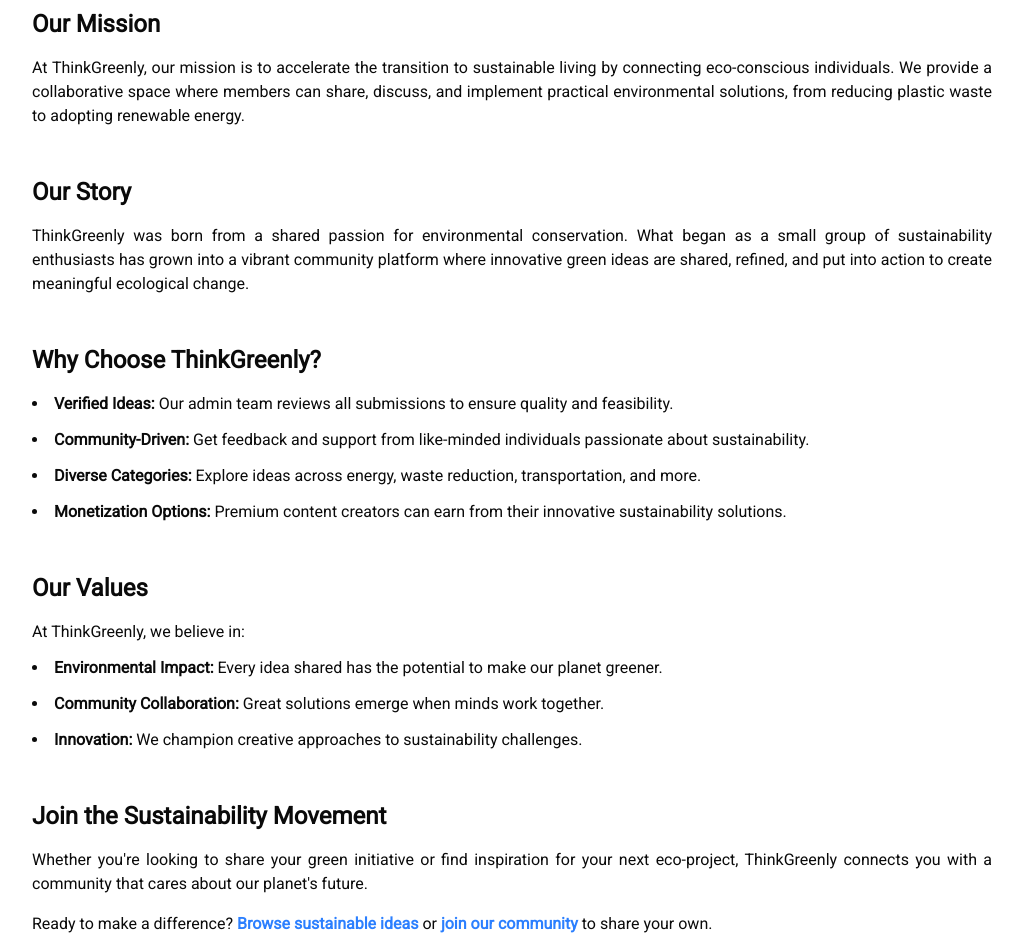
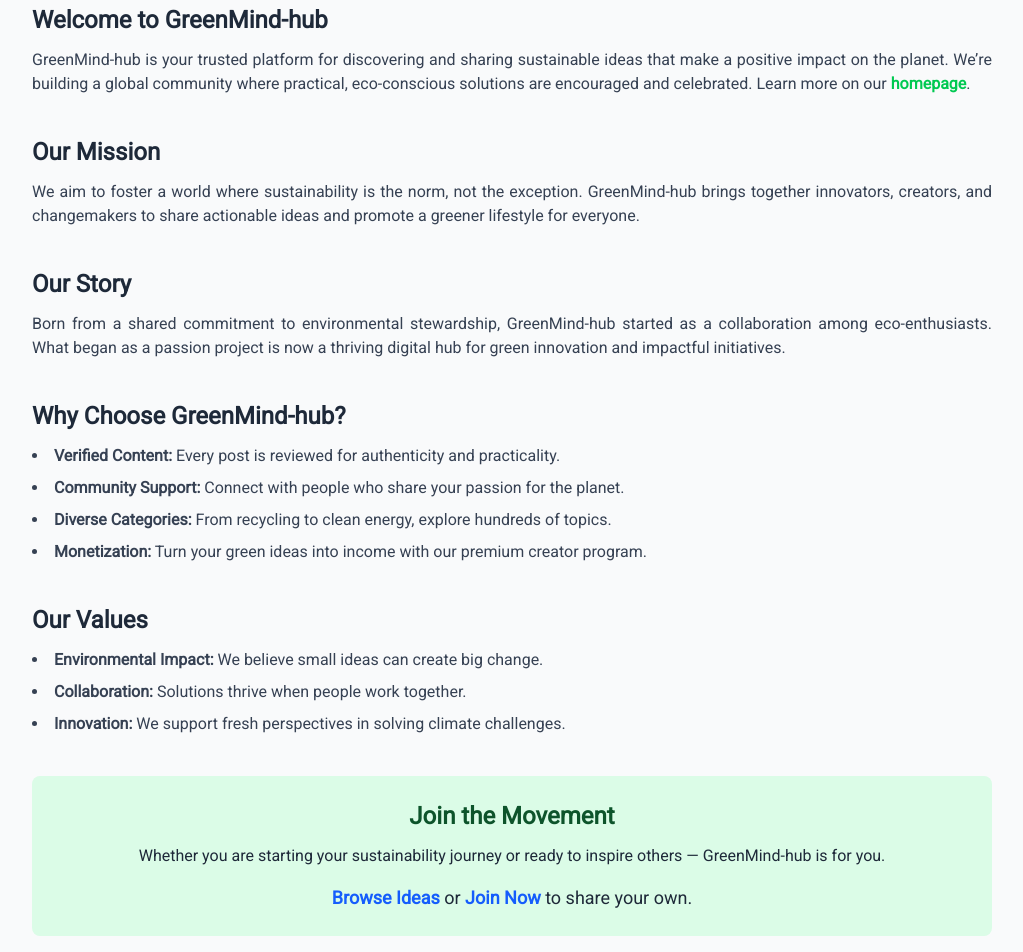
Before and after one commit to nazim1971/GreenMind-Hub-Client, a Next.js app: page /about-us in a window 1280 px wide. Shown: the part 320-1272 px from the top of the page, without its empty margins (128-1151 px from the left). Built offline with nearby package versions, Linux system fonts and the light colour scheme; no server answers.

Commit message:
Idea details add top fn

```diff
--- a/src/app/(publicRoute)/about-us/page.tsx
+++ b/src/app/(publicRoute)/about-us/page.tsx
@@ -2,123 +2,82 @@
 
 const AboutUsPage = () => {
   return (
-    <div className="md:mx-20">
-      <h1 className="text-2xl md:text-4xl font-bold text-center mb-12">
-        About ThinkGreenly
+    <div className="min-h-screen px-4 py-10 md:px-20 bg-gray-50 dark:bg-gray-900 text-gray-800 dark:text-white">
+      <div className="max-w-6xl mx-auto">
+        <h1 className="text-3xl md:text-5xl font-bold text-center text-green-600 mb-6">
+          About GreenMind-hub
         </h1>
-      <p className="text-lg dark:text-white text-justify py-4">
-        Welcome to{' '}
-        <Link href="/" className="font-semibold text-green-500 hover:underline">
-          ThinkGreenly
-        </Link>{' '}
-        – your premier platform for sharing and discovering sustainable ideas to
-        help our planet. We are committed to fostering a community where
-        innovative environmental solutions can flourish and make a real impact.
+        <p className="text-center text-lg mb-12">
+          Empowering sustainability through innovation and community.
         </p>
 
-      <div className="space-y-8">
-        {/* Our Mission */}
-        <section>
-          <h2 className="text-xl md:text-2xl font-semibold py-4">
-            Our Mission
-          </h2>
-          <p className="dark:text-white text-justify">
-            At ThinkGreenly, our mission is to accelerate the transition to
-            sustainable living by connecting eco-conscious individuals. We
-            provide a collaborative space where members can share, discuss, and
-            implement practical environmental solutions, from reducing plastic
-            waste to adopting renewable energy.
+        <section className="space-y-10">
+          {/* Welcome */}
+          <div>
+            <h2 className="text-2xl font-semibold mb-3">Welcome to GreenMind-hub</h2>
+            <p className="text-justify text-gray-700 dark:text-gray-300">
+              GreenMind-hub is your trusted platform for discovering and sharing sustainable ideas that make a positive impact on the planet.
+              We’re building a global community where practical, eco-conscious solutions are encouraged and celebrated.
+              Learn more on our <Link href="/" className="text-green-500 font-semibold hover:underline">homepage</Link>.
             </p>
-        </section>
+          </div>
 
-        {/* Our Story */}
-        <section>
-          <h2 className="text-xl md:text-2xl font-semibold py-4">Our Story</h2>
-          <p className="dark:text-white text-justify">
-            ThinkGreenly was born from a shared passion for environmental
-            conservation. What began as a small group of sustainability
-            enthusiasts has grown into a vibrant community platform where
-            innovative green ideas are shared, refined, and put into action to
-            create meaningful ecological change.
+          {/* Mission */}
+          <div>
+            <h2 className="text-2xl font-semibold mb-3">Our Mission</h2>
+            <p className="text-justify text-gray-700 dark:text-gray-300">
+              We aim to foster a world where sustainability is the norm, not the exception. GreenMind-hub brings together innovators,
+              creators, and changemakers to share actionable ideas and promote a greener lifestyle for everyone.
             </p>
-        </section>
+          </div>
 
-        {/* Why Choose Us? */}
-        <section>
-          <h2 className="text-xl md:text-2xl font-semibold py-4">
-            Why Choose ThinkGreenly?
-          </h2>
-          <ul className="list-disc list-inside dark:text-white space-y-3 text-justify">
-            <li>
-              <span className="font-semibold">Verified Ideas:</span> Our admin
-              team reviews all submissions to ensure quality and feasibility.
-            </li>
-            <li>
-              <span className="font-semibold">Community-Driven:</span> Get
-              feedback and support from like-minded individuals passionate about
-              sustainability.
-            </li>
-            <li>
-              <span className="font-semibold">Diverse Categories:</span> Explore
-              ideas across energy, waste reduction, transportation, and more.
-            </li>
-            <li>
-              <span className="font-semibold">Monetization Options:</span>{' '}
-              Premium content creators can earn from their innovative
-              sustainability solutions.
-            </li>
+          {/* Story */}
+          <div>
+            <h2 className="text-2xl font-semibold mb-3">Our Story</h2>
+            <p className="text-justify text-gray-700 dark:text-gray-300">
+              Born from a shared commitment to environmental stewardship, GreenMind-hub started as a collaboration among eco-enthusiasts.
+              What began as a passion project is now a thriving digital hub for green innovation and impactful initiatives.
+            </p>
+          </div>
+
+          {/* Why Choose Us */}
+          <div>
+            <h2 className="text-2xl font-semibold mb-3">Why Choose GreenMind-hub?</h2>
+            <ul className="list-disc list-inside space-y-2 text-gray-700 dark:text-gray-300 text-justify">
+              <li><strong>Verified Content:</strong> Every post is reviewed for authenticity and practicality.</li>
+              <li><strong>Community Support:</strong> Connect with people who share your passion for the planet.</li>
+              <li><strong>Diverse Categories:</strong> From recycling to clean energy, explore hundreds of topics.</li>
+              <li><strong>Monetization:</strong> Turn your green ideas into income with our premium creator program.</li>
             </ul>
-        </section>
+          </div>
 
           {/* Our Values */}
-        <section>
-          <h2 className="text-xl md:text-2xl font-semibold py-4">Our Values</h2>
-          <p className="dark:text-white text-justify">
-            At ThinkGreenly, we believe in:
+          <div>
+            <h2 className="text-2xl font-semibold mb-3">Our Values</h2>
+            <ul className="list-disc list-inside space-y-2 text-gray-700 dark:text-gray-300 text-justify">
+              <li><strong>Environmental Impact:</strong> We believe small ideas can create big change.</li>
+              <li><strong>Collaboration:</strong> Solutions thrive when people work together.</li>
+              <li><strong>Innovation:</strong> We support fresh perspectives in solving climate challenges.</li>
+            </ul>
+          </div>
+
+          {/* Call to Action */}
+          <div className="bg-green-100 dark:bg-green-800 p-6 rounded-md text-center mt-10">
+            <h2 className="text-2xl font-semibold mb-3 text-green-900 dark:text-white">Join the Movement</h2>
+            <p className="mb-4 text-gray-800 dark:text-gray-200">
+              Whether you are starting your sustainability journey or ready to inspire others — GreenMind-hub is for you.
             </p>
-          <ul className="list-disc list-inside dark:text-white space-y-3 mt-3 text-justify">
-            <li>
-              <span className="font-semibold">Environmental Impact:</span> Every
-              idea shared has the potential to make our planet greener.
-            </li>
-            <li>
-              <span className="font-semibold">Community Collaboration:</span>{' '}
-              Great solutions emerge when minds work together.
-            </li>
-            <li>
-              <span className="font-semibold">Innovation:</span> We champion
-              creative approaches to sustainability challenges.
-            </li>
-          </ul>
-        </section>
-
-        {/* Join the ThinkGreenly Community */}
-        <section>
-          <h2 className="text-xl md:text-2xl font-semibold py-4">
-            Join the Sustainability Movement
-          </h2>
-          <p className="dark:text-white text-justify">
-            Whether you&apos;re looking to share your green initiative or find
-            inspiration for your next eco-project, ThinkGreenly connects you
-            with a community that cares about our planet&apos;s future.
-          </p>
-          <p className="dark:text-white mt-4">
-            Ready to make a difference?{' '}
-            <Link
-              href="/ideas"
-              className="text-blue-500 font-semibold hover:underline"
-            >
-              Browse sustainable ideas
+            <p className="text-lg">
+              <Link href="/idea" className="text-blue-600 font-semibold hover:underline">
+                Browse Ideas
               </Link>{' '}
               or{' '}
-            <Link
-              href="/register"
-              className="text-blue-500 font-semibold hover:underline"
-            >
-              join our community
+              <Link href="/register" className="text-blue-600 font-semibold hover:underline">
+                Join Now
               </Link>{' '}
               to share your own.
             </p>
+          </div>
         </section>
       </div>
     </div>
--- a/src/app/(publicRoute)/contact/page.tsx
+++ b/src/app/(publicRoute)/contact/page.tsx
@@ -1,7 +1,7 @@
 'use client';
 
 import { useRouter } from 'next/navigation';
-import { toast, Toaster } from 'sonner';
+import { toast } from 'sonner';
 import { useState } from 'react';
 
 const ContactPage = () => {
@@ -28,7 +28,7 @@
           Contact Us
         </h2>
         <p className="text-center mb-8 text-gray-600 dark:text-gray-300">
-          Have questions or feedback? We'd love to hear from you!
+          Have questions or feedback? We d love to hear from you!
         </p>
 
         <form onSubmit={handleSubmit} className="space-y-6">
--- a/src/components/Idea/ideaDetails/index.tsx
+++ b/src/components/Idea/ideaDetails/index.tsx
@@ -145,7 +145,7 @@
 
           <div className="absolute bottom-4 right-4  flex items-center gap-2 ">
             <div className="flex bg-white/90 backdrop-blur-sm  px-3 md:px-4 py-2 rounded-full shadow-sm items-center gap-2">
-              <Leaf className="w-5 h-5 text-green-600" />
+
               <span className="font-medium text-green-700">
                 {idea.category?.name}
               </span>
@@ -201,7 +201,7 @@
               {/* Solution Section */}
               <div className="p-6 bg-green-50 dark:bg-transparent  rounded-xl border border-green-100 ">
                 <div className="flex items-center gap-3 mb-4">
-                  <Leaf className="w-7 h-7 text-green-600 " />
+
                   <h2 className="text-2xl font-bold text-gray-900 dark:text-green-400">
                     Proposed Solution
                   </h2>
@@ -330,14 +330,14 @@
             ) : (
               <div className="bg-green-50 dark:bg-transparent p-6 rounded-xl border border-green-200">
                 <div className="flex items-center gap-3 mb-4">
-                  <Leaf className="w-8 h-8 text-green-600" />
+
                   <h3 className="text-xl font-semibold text-green-800 dark:text-green-300">
                     Community Solution
                   </h3>
                 </div>
                 <div className="text-center p-4 bg-green-100 dark:bg-transparent rounded-lg">
                   <p className="text-green-700 dark:text-green-300 font-medium">
-                    🌱 Open Access - Collaborate & Contribute!
+                   Open Access - Collaborate & Contribute!
                   </p>
                 </div>
               </div>
```
Lines whose indentation alone changed are shown as unchanged.
